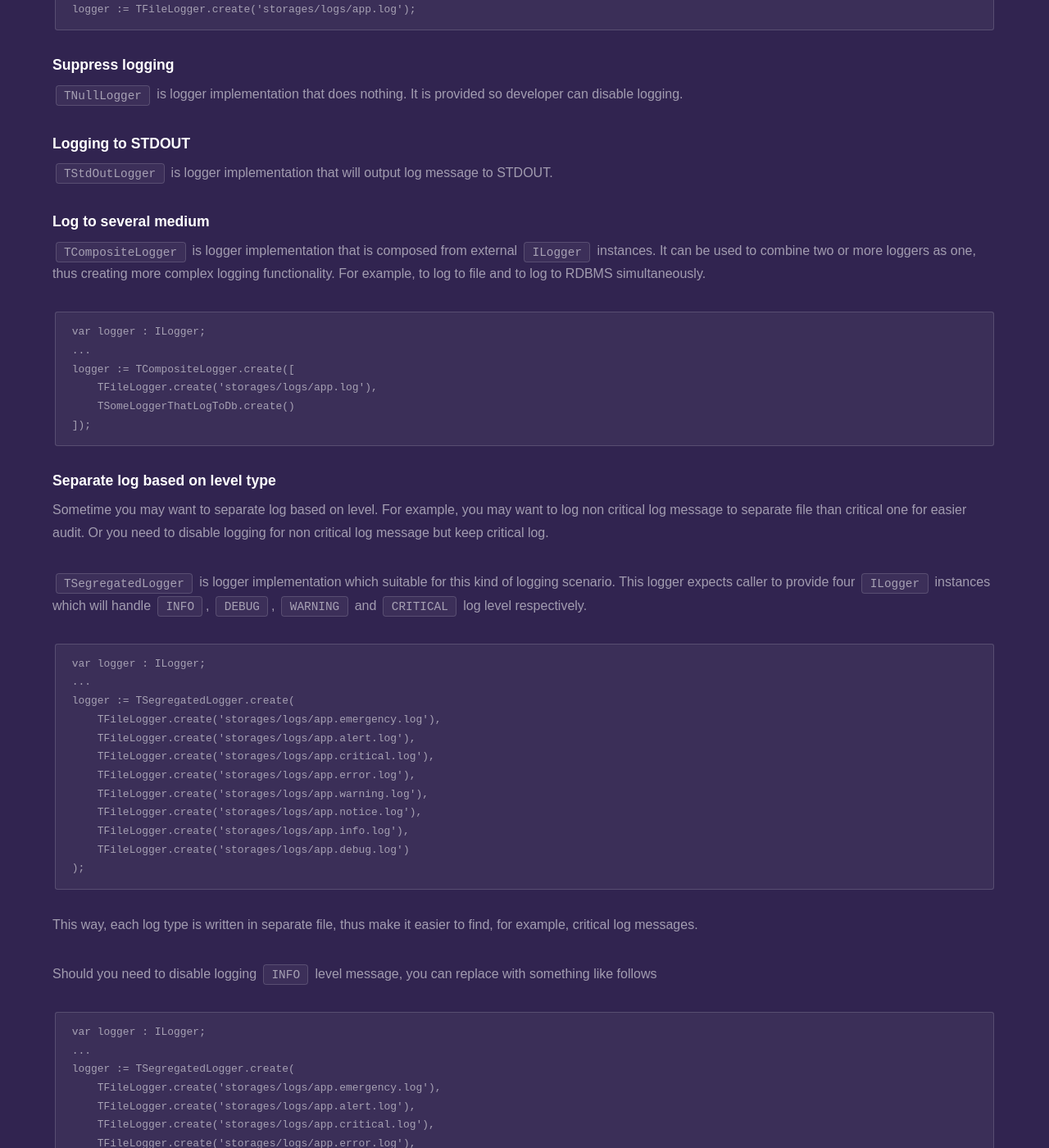
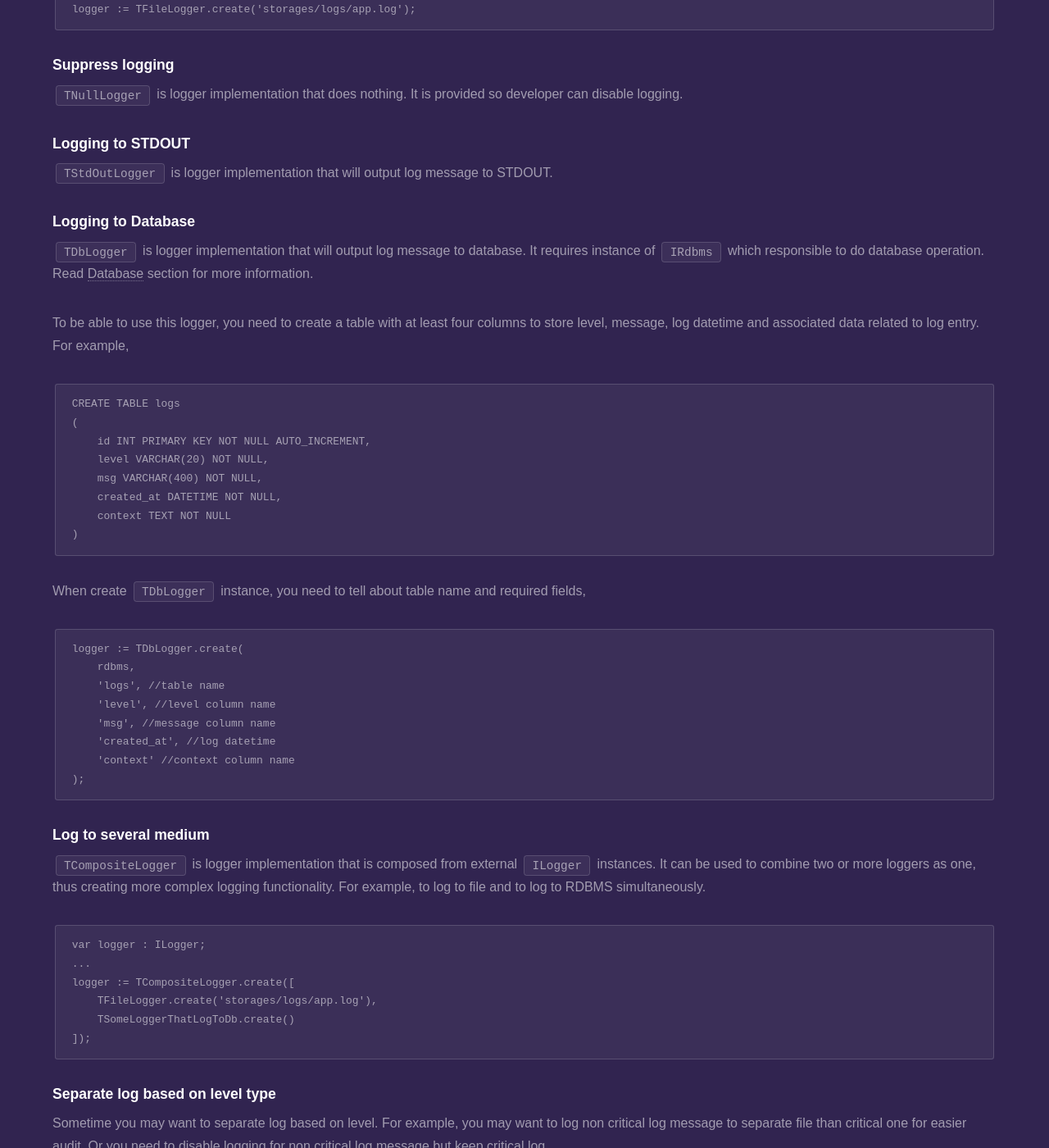
Before and after one commit to fanoframework/fanoframework.github.io, a Jekyll site: the page built from utilities/using-loggers/index.md, in a window 1280 px wide and 1400 px high, scrolled down 2098 px. Shown: the whole window at 82% size. Built offline with Jekyll 4.4.1, drawn with Linux system fonts in a browser that asks for light colours; our own code applies the rules of GitHub Pages for plain Markdown files; some of the changed text lies outside the part shown.

Commit message:
add documentation about database logger

````diff
--- a/utilities/using-loggers/index.md
+++ b/utilities/using-loggers/index.md
@@ -86,6 +86,35 @@ logger := TFileLogger.create('storages/logs/app.log');
 
 `TStdOutLogger` is logger implementation that will output log message to STDOUT.
 
+### Logging to Database
+
+`TDbLogger` is logger implementation that will output log message to database. It requires instance of `IRdbms` which responsible to do database operation. Read [Database](/database) section for more information.
+
+To be able to use this logger, you need to create a table with at least four columns to store level, message, log datetime and associated data related to log entry. For example,
+
+```
+CREATE TABLE logs
+(
+    id INT PRIMARY KEY NOT NULL AUTO_INCREMENT,
+    level VARCHAR(20) NOT NULL,
+    msg VARCHAR(400) NOT NULL,
+    created_at DATETIME NOT NULL,
+    context TEXT NOT NULL
+)
+```
+When create `TDbLogger` instance, you need to tell about table name  and required fields,
+
+```
+logger := TDbLogger.create(
+    rdbms,
+    'logs', //table name
+    'level', //level column name
+    'msg', //message column name
+    'created_at', //log datetime
+    'context' //context column name
+);
+```
+
 ### Log to several medium
 
 `TCompositeLogger` is logger implementation that is composed from external `ILogger` instances. It can be used to combine two or more loggers as one, thus creating more complex logging functionality. For example, to log to file and to log to RDBMS simultaneously.
@@ -172,6 +201,9 @@ be registered in [dependency container](/dependency-container) easily. Following
 - `TSegregatedLoggerFactory`, factory class for `TSegregatedLogger`.
 - `TStdOutLoggerFactory`, factory class for `TStdOutLogger`.
 - `TSysLogLoggerFactory`, factory class for `TSysLogLogger`.
+- `TDbLoggerFactory`, factory class for `TDbLogger`.
+
+### Register TFileLogger
 
 For example, to register `TFileLogger` in dependency container:
 
@@ -207,6 +243,39 @@ container.add(
     (TSysLogLoggerFactory.create()).prefix('fano-app')
 );
 ```
+### Register TDbLogger
+
+To register `TDbLogger`,
+
+```
+container.add('db', TMySqlDbFactory.create(
+    'mysql 5.7',
+    '127.0.0.1',
+    '[replace with database name]',
+    '[replace with username]',
+    '[replace with password]',
+    3306
+));
+container.add('logger', TDbLoggerFactory.create().rdbmsSvcName('db'));
+```
+`rdbmsSvcName()` is used to tell factory where to look for `IRdbms`  instance.
+
+Code above assume using table name `logs`, with column `level`, `msg`, `created_at` and `context`.
+
+To use different table name or column names,
+```
+container.add(
+    'logger',
+    TDbLoggerFactory.create()
+        .rdbmsSvcName('db')
+        .tableName('mylogs')
+        .levelField('mylevel')
+        .msgField('mymsg')
+        .createdAtField('my_created_at')
+        .contextField('my_context')
+);
+```
+### Retrieve ILogger instance from container
 
 After logger factory is registered, you can access logger anywhere from application as shown in following code.
 
@@ -224,3 +293,4 @@ logger := container['logger'] as ILogger;
 ## Explore more
 
 - [Error Handler](/error-handler)
+- [Database](/database)
````
Also changed, not shown: other parts of utilities/using-loggers/index.md (+4 -0 lines), database/index.md (+1 -1 lines).
